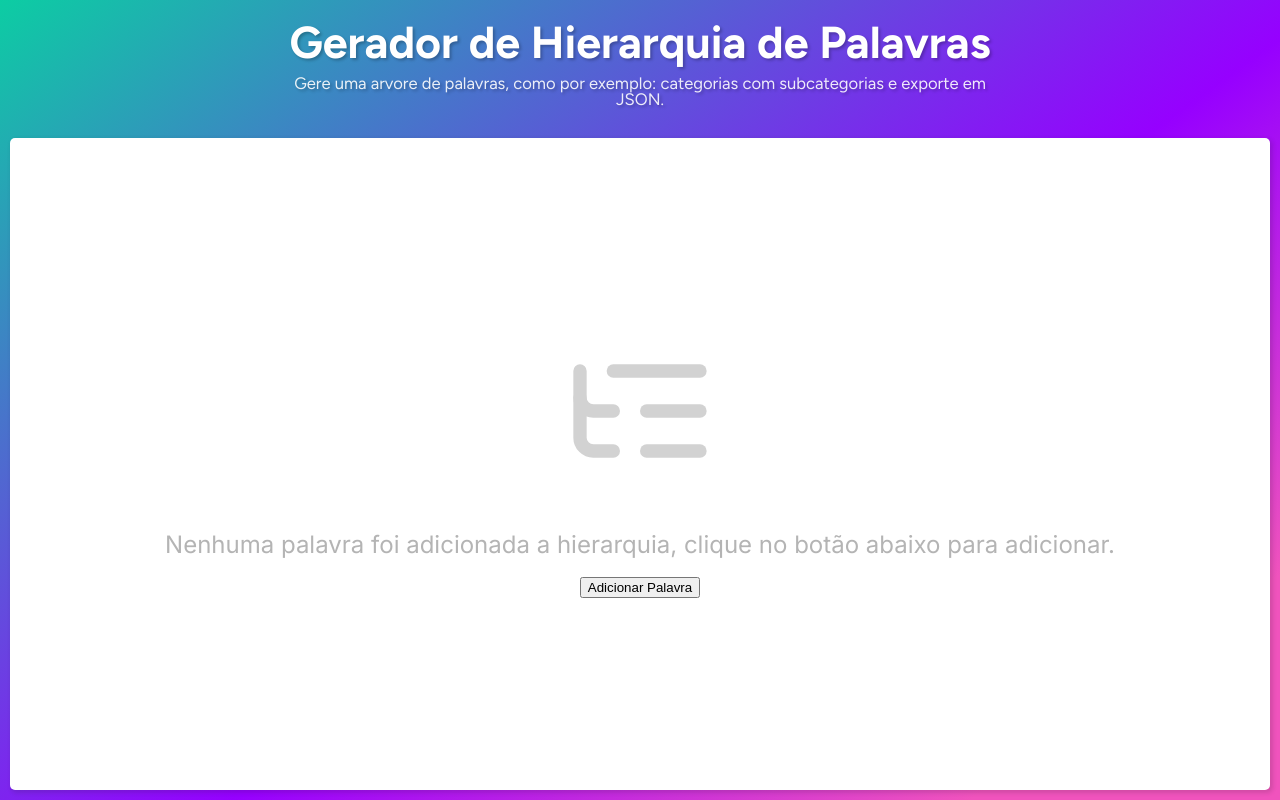
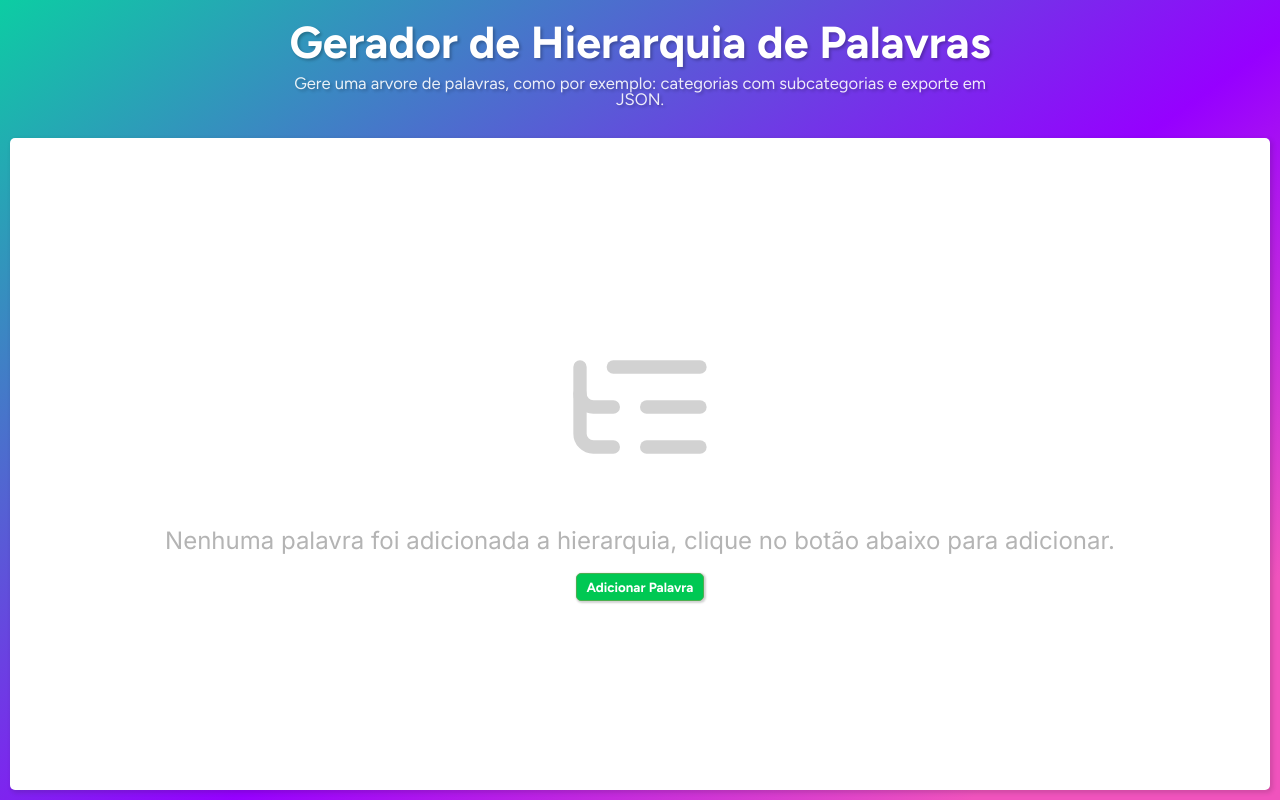
Before and after one commit to efms25/word-hierachy, a React (Vite) app in the folder apps/frontend/: page / in a window 1280 px wide. Built offline with nearby package versions, Linux system fonts and the light colour scheme.

Commit message:
:sparkles: style(front): button style

```diff
--- a/apps/frontend/src/components/Button/index.tsx
+++ b/apps/frontend/src/components/Button/index.tsx
@@ -1,4 +1,5 @@
-import React, { ReactNode } from "react";
+import { ReactNode } from "react";
+import { Container } from "./styles";
 export interface IButton {
   children: string | ReactNode;
   onClick?: (id?: string) => void;
@@ -11,7 +12,7 @@ function Button({ children, onClick, id }: IButton) {
     }
   };
 
-  return <button onClick={handleClickButton}>{children}</button>;
+  return <Container onClick={handleClickButton}>{children}</Container>;
 }
 
 export default Button;
--- /dev/null
+++ b/apps/frontend/src/components/Button/styles.tsx
@@ -0,0 +1,20 @@
+import styled from "styled-components";
+
+const Container = styled.button`
+  padding: 5px 10px;
+  font-family: "Figtree", sans-serif;
+  cursor: pointer;
+  border-radius: 5px;
+  outline: none;
+  color: #fff;
+  font-weight: bold;
+  background: #00c853;
+  border: solid 1px #4caf50;
+  box-shadow: 1px 1px 2px 1px rgba(32, 32, 32, 0.2);
+
+  &:active {
+    background: #43A047;
+  }
+`;
+
+export { Container };
```
